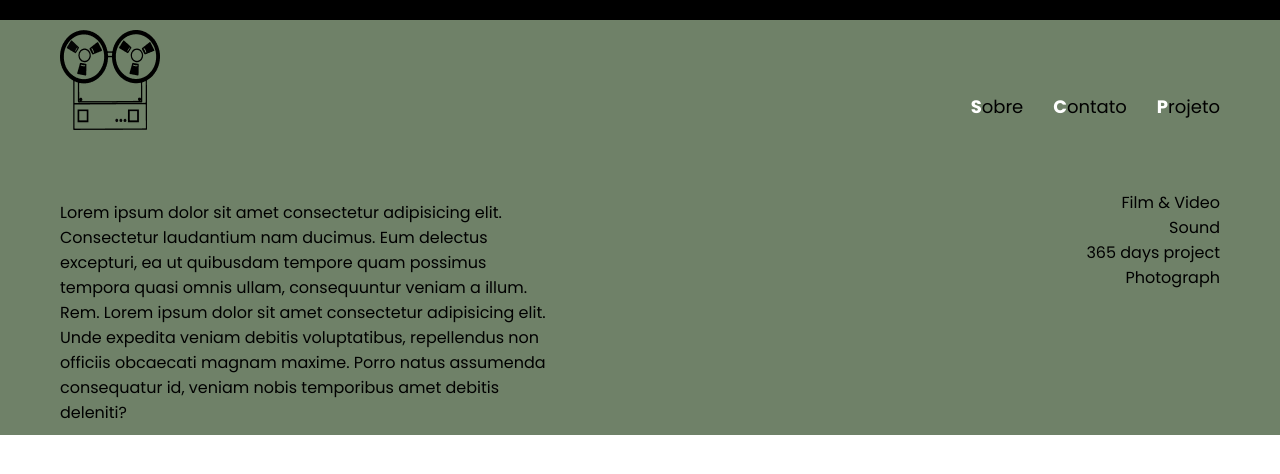
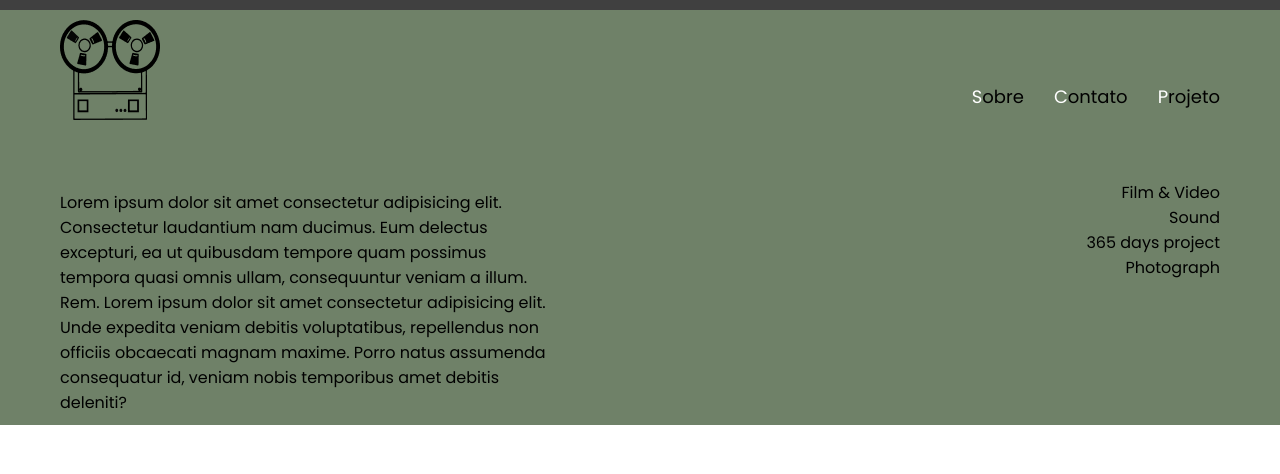
Before and after one commit to Talles311/tijoladafilmes, a plain HTML site: page index.html in a window 1280 px wide. Drawn offline with Linux system fonts and the light colour scheme.

Commit message:
atualizado

```diff
--- a/css/global/global.css
+++ b/css/global/global.css
@@ -35,9 +35,3 @@ img[src$=".jpg"] {
  border-radius: 4px;
 
 }
-
-.decoletra {
-        color: white;
-        font-weight: bold;
-
-}
--- a/css/global/header.css
+++ b/css/global/header.css
@@ -1,14 +1,14 @@
 .header-bg {
-       background-color: #6F8168;
+       background-color: var(--cor-p0);
 }
 
+
 .linhasup {
-     background-color: black;
+     background-color: var(--cor-9);
      width: 100%;
-     height: 20px;
+     height: 10px;
 
 }
-
 
 
 .header {
@@ -33,7 +33,6 @@
 .header-menu a {
       display: inline-block;
       padding: 10px 0px;
-      color: black;
       font-size: 18px;
       position: relative;
       font-family: 'Poppins';
--- a/css/utilidades/cores.css
+++ b/css/utilidades/cores.css
@@ -14,7 +14,36 @@
   --cor-1:  #f7f7f7 ;
   --cor-0:  #ffffff ;
 
+ --cor-p5: #00331E;
+ --cor-p4: #006629;
+ --cor-p3: #00A611;
+ --cor-p2: #0BE462;
+ --cor-p1: #00FFA3;
+ --cor-p0: #6F8168;
+
 }
+
+.cor-p5 {
+   color: var(--cor-p5);
+}
+.cor-p4 {
+   color: var(--cor-p4);
+}
+.cor-p3 {
+   color: var(--cor-p3);
+}
+.cor-p2 {
+   color: var(--cor-p2);
+}
+.cor-p1 {
+   color: var(--cor-p1);
+}
+.cor-p0 {
+   color: var(--cor-p0);
+}
+
+
+
 
 .cor-0 {
   color: var(--cor-0);
--- a/index.html
+++ b/index.html
@@ -25,10 +25,10 @@
                   </a>
 
                    <nav aria-label="primaria">
-                        <ul class="header-menu cor-0">
-                            <li><a href="#"><span class="decoletra">S</span>obre</a></li>
-                            <li><a href="#"><span class="decoletra">C</span>ontato</a></li>
-                            <li><a href="#"><span class="decoletra">P</span>rojeto</a></li>
+                        <ul class="header-menu cor-12">
+                            <li><a href="#"><span class="cor-0">S</span>obre</a></li>
+                            <li><a href="#"><span class="cor-0">C</span>ontato</a></li>
+                            <li><a href="#"><span class="cor-0">P</span>rojeto</a></li>
                         </ul>
                    </nav>
              </div>
```
